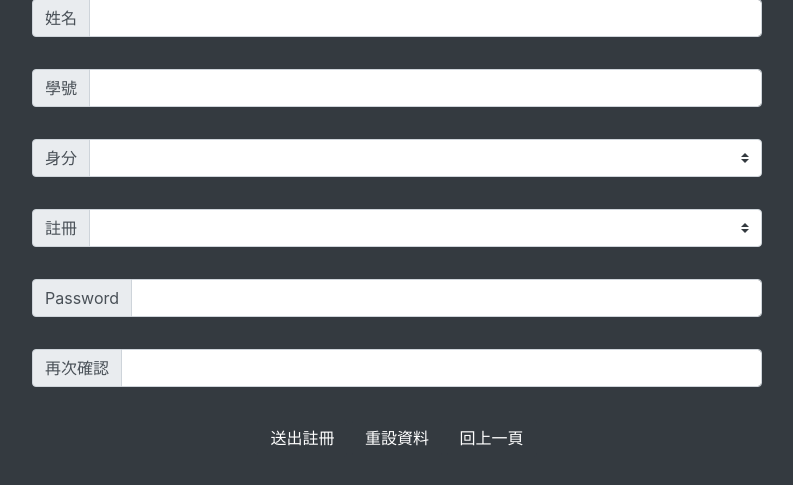
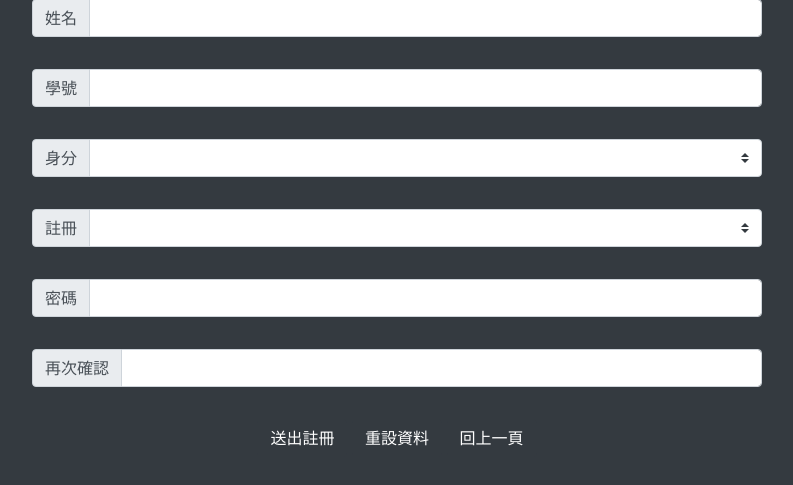
Before and after one commit to Iotalh/Class-Manager, a PHP site: page /signup.php in a window 1280 px wide. Shown: the part 133-618 px from the top of the page, without its empty margins (243-1036 px from the left). Run offline with PHP 8.4, Linux system fonts and the light colour scheme.

Commit message:
🚧 Rename input tag

```diff
--- a/signup.php
+++ b/signup.php
@@ -154,7 +154,7 @@ if (isset($_POST['submit_info'])) {
 					<div class="col-8">
 						<div class="input-group mb-3">
 							<div class="input-group-prepend">
-								<span class="input-group-text" id="basic-addon1">Password</span>
+								<span class="input-group-text" id="basic-addon1">密碼</span>
 							</div>
 							<input type="password" class="form-control" aria-describedby="basic-addon1" name="passwd" required>
 						</div>
```
